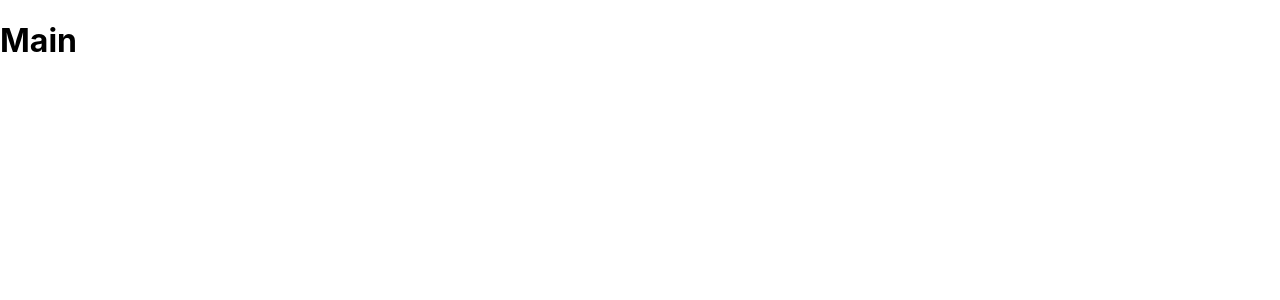
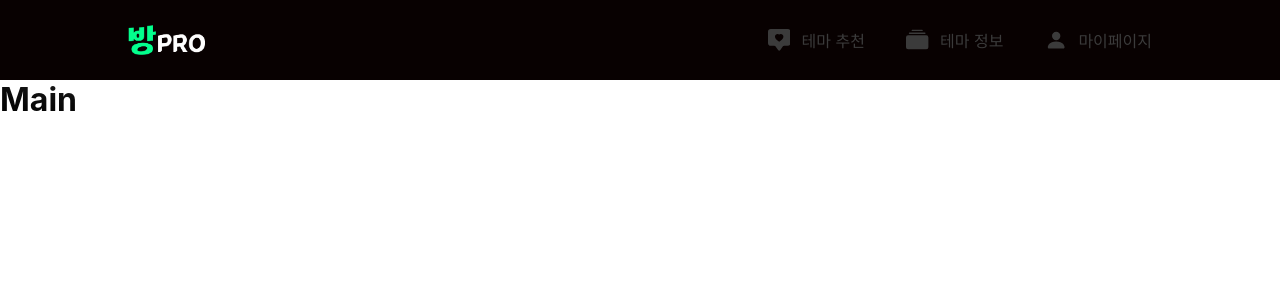
Before and after one commit to Skhuthon/Skhuthon_0th_TEAM03_FE, a React (Create React App) app: page / in a window 1280 px wide. Shown: the top 300 px of the page. Built offline with nearby package versions, Linux system fonts and the light colour scheme.

Commit message:
[#5] feat: 상단 navbar 구현

```diff
--- a/package.json
+++ b/package.json
@@ -12,10 +12,11 @@
     "@types/react-router-dom": "^5.3.3",
     "react": "^18.3.1",
     "react-dom": "^18.3.1",
+    "react-icons": "^5.2.1",
     "react-router-dom": "^6.24.0",
     "react-scripts": "5.0.1",
+    "styled-components": "^6.1.11",
     "three": "^0.165.0",
-    "typescript": "^5.5.2",
     "web-vitals": "^2.1.4"
   },
   "scripts": {
@@ -43,6 +44,7 @@
     ]
   },
   "devDependencies": {
-    "@types/styled-components": "^5.1.34"
+    "@types/styled-components": "^5.1.34",
+    "typescript": "^4.9.5"
   }
 }
--- /dev/null
+++ b/src/components/Navbar.tsx
@@ -0,0 +1,37 @@
+import React from "react";
+import { Container } from "../styles/NavbarStyled";
+import logo from "../image/bangpro_logo.png";
+import { BsChatSquareHeartFill } from "react-icons/bs";
+import { BsCollectionFill } from "react-icons/bs";
+import { BsPersonFill } from "react-icons/bs";
+
+const Navbar = () => {
+    return (
+        <Container>
+            <div className="logoBox">
+                <img src={logo} alt="logo" className="logo"></img>
+            </div>
+            <div className="navBox">
+                <div className="nav1">
+                    <div>
+                        <BsChatSquareHeartFill />
+                    </div>
+                    <p>테마 추천</p>
+                </div>
+                <div className="nav2">
+                    <div>
+                        <BsCollectionFill />
+                    </div>
+                    <p>테마 정보</p>
+                </div>
+                <div className="nav3">
+                    <div>
+                        <BsPersonFill />
+                    </div>
+                    <p>마이페이지</p>
+                </div>
+            </div>
+        </Container>
+    );
+};
+export default Navbar;
--- /dev/null
+++ b/src/image.d.ts
@@ -0,0 +1,4 @@
+declare module "*.png" {
+    const value: string;
+    export default value;
+}
--- a/src/index.css
+++ b/src/index.css
@@ -1,13 +1,14 @@
 body {
-  margin: 0;
-  font-family: -apple-system, BlinkMacSystemFont, 'Segoe UI', 'Roboto', 'Oxygen',
-    'Ubuntu', 'Cantarell', 'Fira Sans', 'Droid Sans', 'Helvetica Neue',
-    sans-serif;
-  -webkit-font-smoothing: antialiased;
-  -moz-osx-font-smoothing: grayscale;
+    margin: 0;
+    margin-top: 10vh;
+    font-family: -apple-system, BlinkMacSystemFont, "Segoe UI", "Roboto",
+        "Oxygen", "Ubuntu", "Cantarell", "Fira Sans", "Droid Sans",
+        "Helvetica Neue", sans-serif;
+    -webkit-font-smoothing: antialiased;
+    -moz-osx-font-smoothing: grayscale;
 }
 
 code {
-  font-family: source-code-pro, Menlo, Monaco, Consolas, 'Courier New',
-    monospace;
+    font-family: source-code-pro, Menlo, Monaco, Consolas, "Courier New",
+        monospace;
 }
--- a/src/index.tsx
+++ b/src/index.tsx
@@ -3,6 +3,7 @@ import ReactDOM from "react-dom/client";
 import "./index.css";
 import App from "./App";
 import reportWebVitals from "./reportWebVitals";
+import Navbar from "./components/Navbar";
 
 const root = ReactDOM.createRoot(
     document.getElementById("root") as HTMLElement
@@ -11,6 +12,7 @@ const root = ReactDOM.createRoot(
 root.render(
     // strictMode에서는 두번 렌더링 될 수 있으나, 프로덕션빌드 모드에서는 그렇지 않을것
     <React.StrictMode>
+        <Navbar />
         <App />
     </React.StrictMode>
 );
--- a/src/pages/MainPage.tsx
+++ b/src/pages/MainPage.tsx
@@ -1,4 +1,5 @@
 import React from "react";
+import Navbar from "../components/Navbar";
 
 const MainPage = () => {
     return (
--- /dev/null
+++ b/src/styles/NavbarStyled.tsx
@@ -0,0 +1,66 @@
+import styled from "styled-components";
+import { Link } from "react-router-dom";
+
+export const Container = styled.div`
+    width: 80vw;
+    height: 10vh;
+    padding: 0 10vw;
+
+    position: fixed;
+    top: 0;
+
+    display: flex;
+    justify-content: space-between;
+
+    background-color: #080101;
+    box-shadow: 0px 4px 50px rgba(255, 255, 255, 0.2);
+    color: #3b3b3b;
+
+    .logoBox {
+        display: flex;
+        justify-content: center;
+        align-items: center;
+    }
+
+    .logoBox > img {
+        width: 6vw;
+    }
+
+    .navBox {
+        width: 30vw;
+        display: flex;
+        justify-content: space-between;
+        align-items: center;
+    }
+
+    .navBox > div {
+        display: flex;
+        justify-content: center;
+        align-items: center;
+    }
+
+    .navBox > div > div {
+        display: flex;
+        justify-content: center;
+        align-items: center;
+
+        font-size: 1.4rem;
+        margin-right: 0.7rem;
+    }
+
+    .navBox > div:hover {
+        cursor: pointer;
+        color: white;
+    }
+`;
+
+export const StyledLink = styled(Link)`
+    text-decoration: none;
+    &:focus,
+    &:hover,
+    &:visited,
+    &:link,
+    &:active {
+        text-decoration: none;
+    }
+`;
```
Also changed, not shown: src/image/bangpro_logo.png (added), 1 other file (tests, documents, lock files or other folders).
